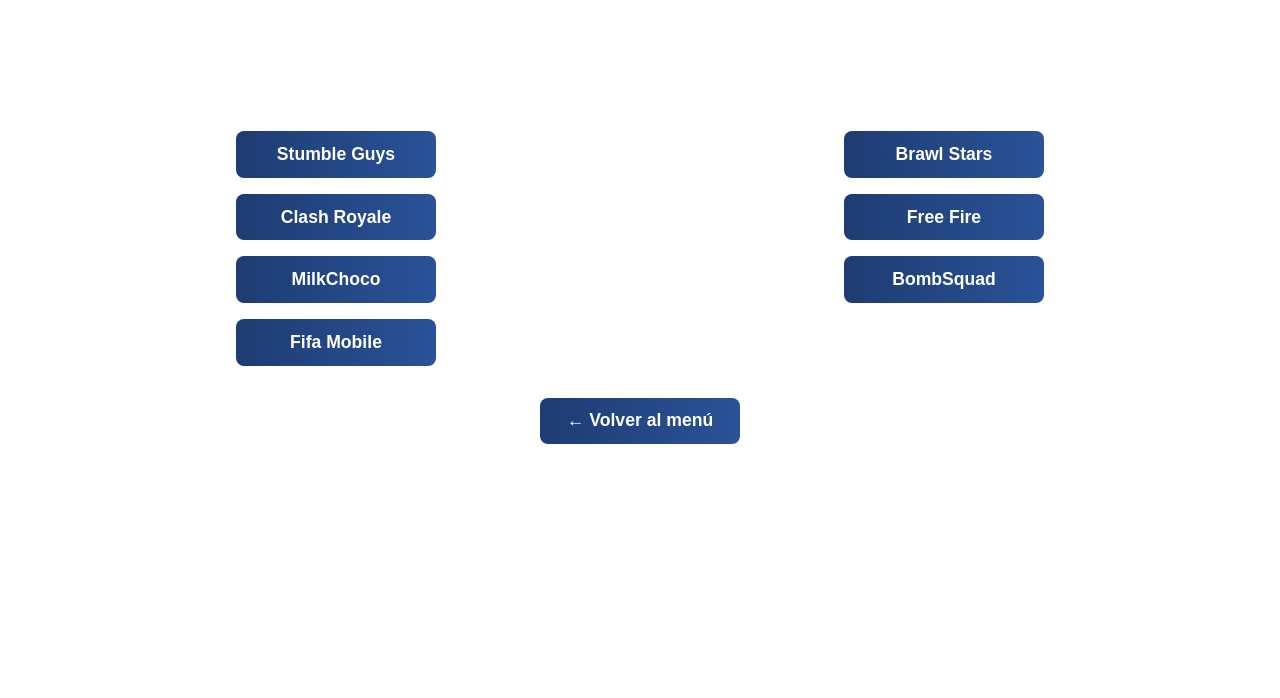
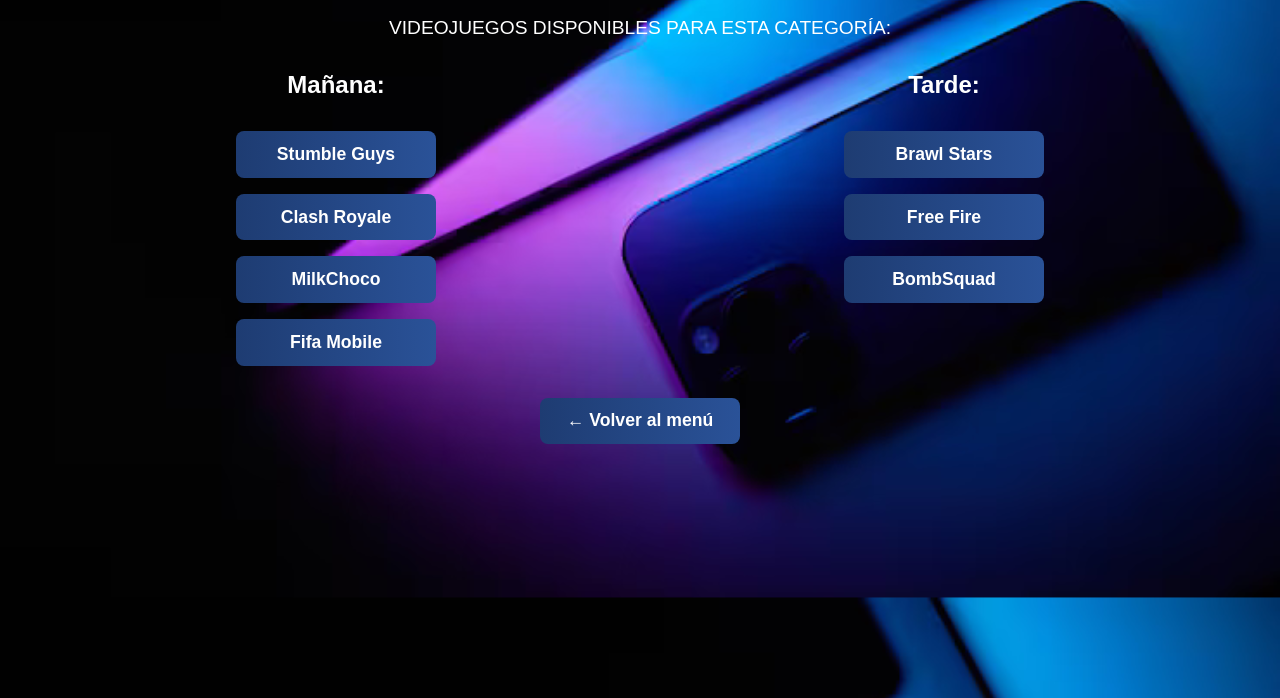
Before and after one commit to MonicaBerigozzi/proagames, a plain HTML site: page torneocelu.html in a window 1280 px wide. Shown: the part 102-800 px from the top of the page. Drawn offline with Linux system fonts and the light colour scheme.

Commit message:
Update torneocelu.html

```diff
--- a/torneocelu.html
+++ b/torneocelu.html
@@ -8,7 +8,7 @@
     body {
       margin: 0;
       font-family: 'Arial', sans-serif;
-      background-image: url('/proagamea/imagenes/imagenrealcelu.png'); /* Cambiá por tu fondo */
+      background-image: url('imagenes/imagenrealcelu.png'); /* Cambiá por tu fondo */
       background-size: cover;
       background-position: center;
       color: white;
```
